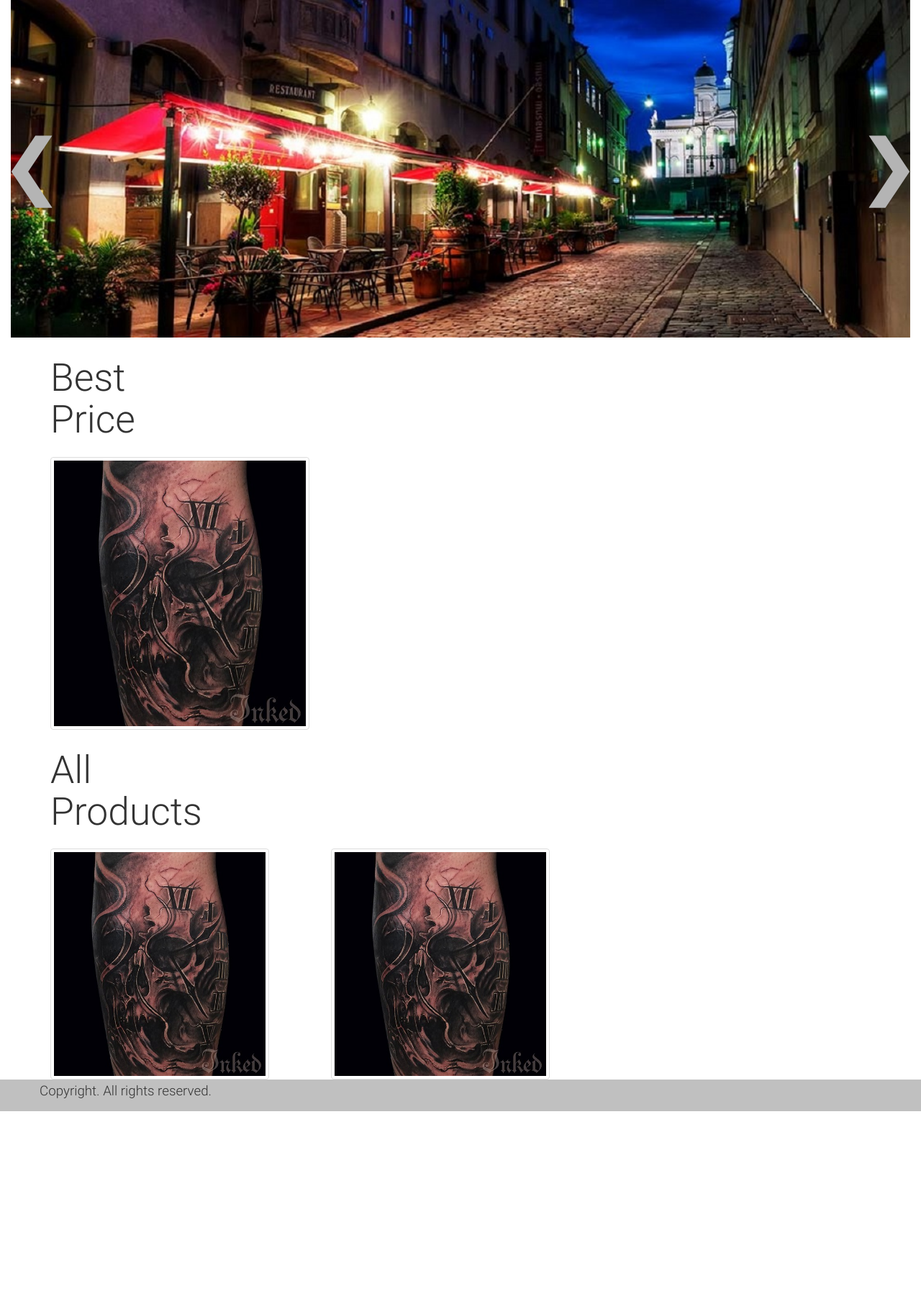
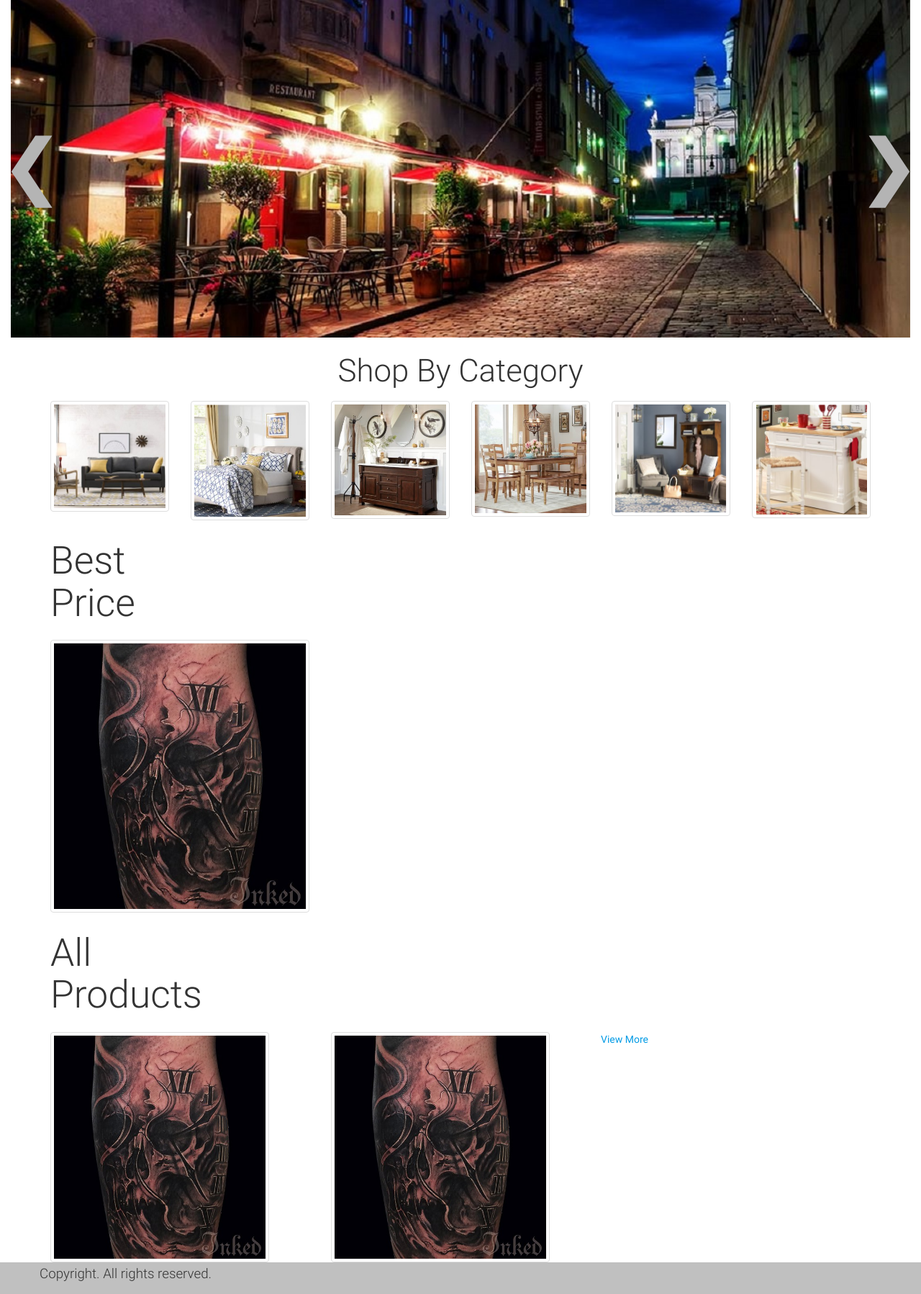
Before and after one commit to vasujain00/HomeDecor, a PHP site: page / in a window 1280 px wide. Shown: the part 169-1967 px from the top of the page at 72% size. Before the commit the page ends 1713 px from the top, so only its background shows below. Run offline with PHP 8.4, Linux system fonts and the light colour scheme; data comes from the database, SQL or seed files in the repository; some libraries are stand-ins or nearby versions.

Commit message:
show products by category template added

```diff
--- a/inc/products.php
+++ b/inc/products.php
@@ -28,14 +28,9 @@ class Product{
             $image="products/".$image;
            echo "
               <div class=\"col-md-4\">
-
-                   <img src=\"products/skull_clock.jpg\" class=\"img-thumbnail\" alt=\"Cinque Terre\" width=\"304\" height=\"236\">
-
-                 </div>
-
-
-           ";
-
+                <a href=\"\"><img src=\"products/skull_clock.jpg\" class=\"img-thumbnail\" alt=\"Cinque Terre\" width=\"304\" height=\"236\"></a>
+              </div>
+            ";
       }
     }
   }
--- a/index.php
+++ b/index.php
@@ -312,6 +312,36 @@ div.hscroll{
 
 		</div>
 	</div>
+  <div class="row">
+      <div class="col-md-12">
+        <center><center> <h3> Shop By Category </h3></center></center>
+        <div class="container">
+          <center>
+          <div class="row">
+            <div class="col-sm-2">
+              <a><img src="cat/1.png" class="img-thumbnail" alt="Cinque Terre" width="304" height="236"></a>
+            </div>
+            <div class="col-sm-2">
+              <a><img src="cat/2.png" class="img-thumbnail" alt="Cinque Terre" width="304" height="236"></a>
+            </div>
+            <div class="col-sm-2">
+              <a><img src="cat/3.png" class="img-thumbnail" alt="Cinque Terre" width="304" height="236"></a>
+            </div>
+            <div class="col-sm-2">
+              <a><img src="cat/4.png" class="img-thumbnail" alt="Cinque Terre" width="304" height="236"></a>
+            </div>
+            <div class="col-sm-2">
+              <a><img src="cat/5.png" class="img-thumbnail" alt="Cinque Terre" width="304" height="236"></a>
+            </div>
+            <div class="col-sm-2">
+             <a> <img src="cat/6.png" class="img-thumbnail" alt="Cinque Terre" width="304" height="236"></a>
+            </div>
+          </div>
+          </center>
+        </div>
+      </div>
+
+  </div>
     <div class="row">
       <div class="col-md-12">
           <div class="container">
@@ -324,7 +354,7 @@ div.hscroll{
                 <div class="row ">
                   <?php
                    $pd=new Product();
-                   $pd->best_price(5);
+                   $pd->best_price(6);
                   ?>
                 </div>
               </div>
@@ -338,8 +368,9 @@ div.hscroll{
               <div class="col-md-12 hscroll">
                 <div class="row ">
                   <?php
-                  	$pd->show_product(5);
+                  	$pd->show_product(6);
                   ?>
+                  <a href="#">View More</a>
                 </div>
               </div>
             </div>
```
